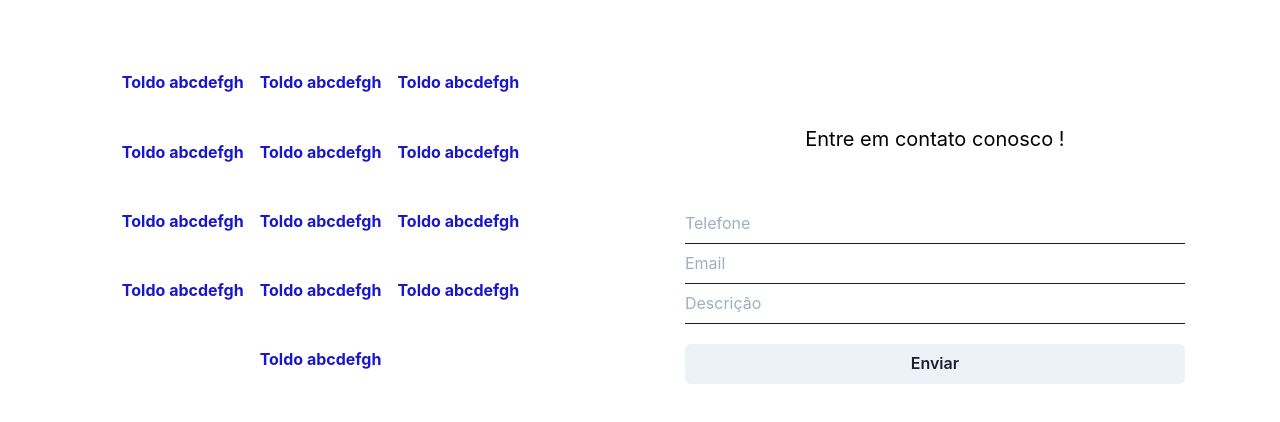
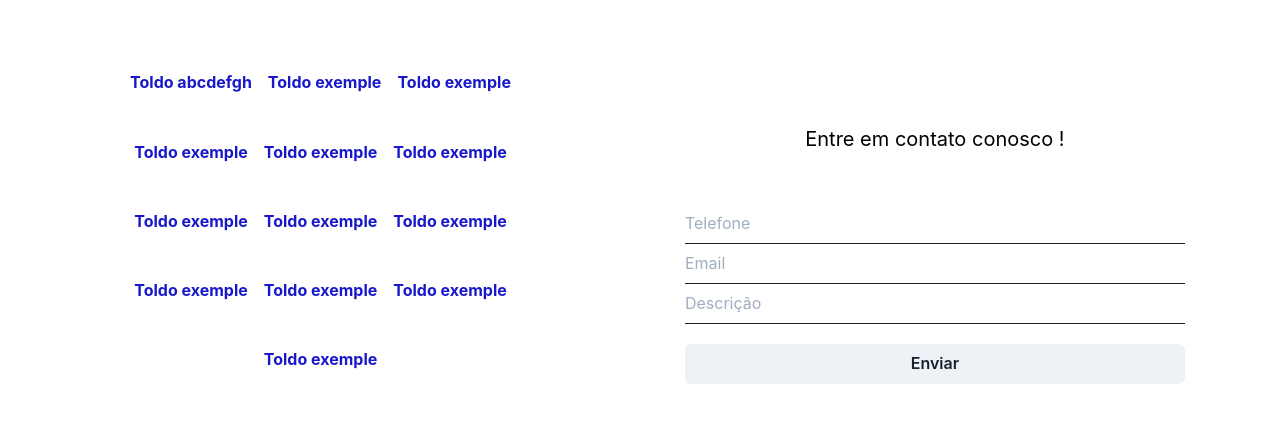
Before and after one commit to rafaelalvesmds/toldoForteApp, a Next.js app: page / in a window 1280 px wide. Shown: the part 3635-4057 px from the top of the page. Built offline with nearby package versions, Linux system fonts and the light colour scheme.

Commit message:
Update ContatoFooter.tsx

```diff
--- a/src/components/ContatoFooter.tsx
+++ b/src/components/ContatoFooter.tsx
@@ -10,29 +10,29 @@ export default function ContatoFooter() {
       <div className={styles.boxCard}>
         <Link margin="8px">Toldo abcdefgh</Link>
         <br />
-        <Link margin="8px">Toldo abcdefgh</Link>
+        <Link margin="8px">Toldo exemple</Link>
         <br />
-        <Link margin="8px">Toldo abcdefgh</Link>
+        <Link margin="8px">Toldo exemple</Link>
         <br />
-        <Link margin="8px">Toldo abcdefgh</Link>
+        <Link margin="8px">Toldo exemple</Link>
         <br />
-        <Link margin="8px">Toldo abcdefgh</Link>
+        <Link margin="8px">Toldo exemple</Link>
         <br />
-        <Link margin="8px">Toldo abcdefgh</Link>
+        <Link margin="8px">Toldo exemple</Link>
         <br />
-        <Link margin="8px">Toldo abcdefgh</Link>
+        <Link margin="8px">Toldo exemple</Link>
         <br />
-        <Link margin="8px">Toldo abcdefgh</Link>
+        <Link margin="8px">Toldo exemple</Link>
         <br />
-        <Link margin="8px">Toldo abcdefgh</Link>
+        <Link margin="8px">Toldo exemple</Link>
         <br />
-        <Link margin="8px">Toldo abcdefgh</Link>
+        <Link margin="8px">Toldo exemple</Link>
         <br />
-        <Link margin="8px">Toldo abcdefgh</Link>
+        <Link margin="8px">Toldo exemple</Link>
         <br />
-        <Link margin="8px">Toldo abcdefgh</Link>
+        <Link margin="8px">Toldo exemple</Link>
         <br />
-        <Link margin="8px">Toldo abcdefgh</Link>
+        <Link margin="8px">Toldo exemple</Link>
         <br />
       </div>
 
```
